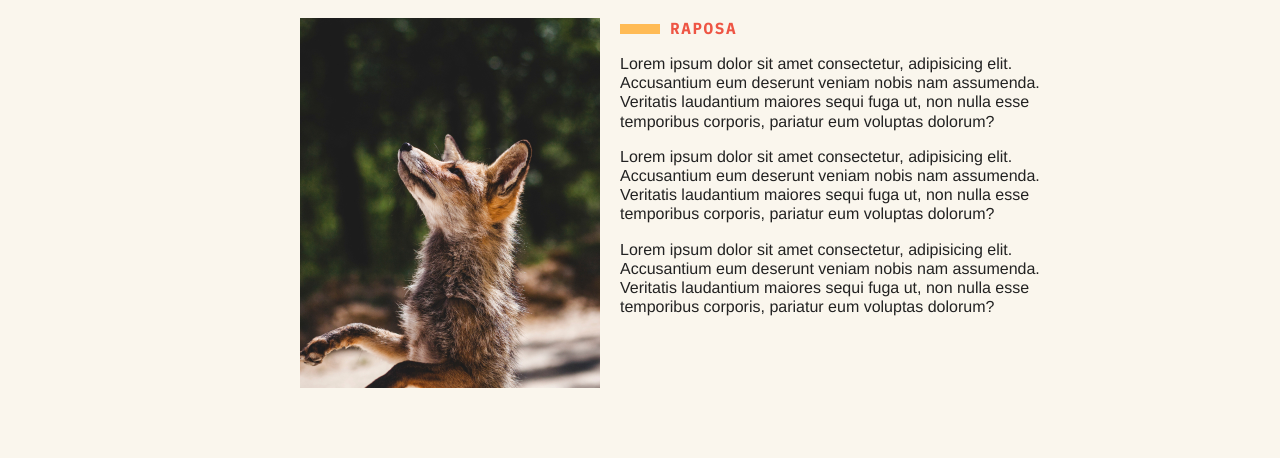
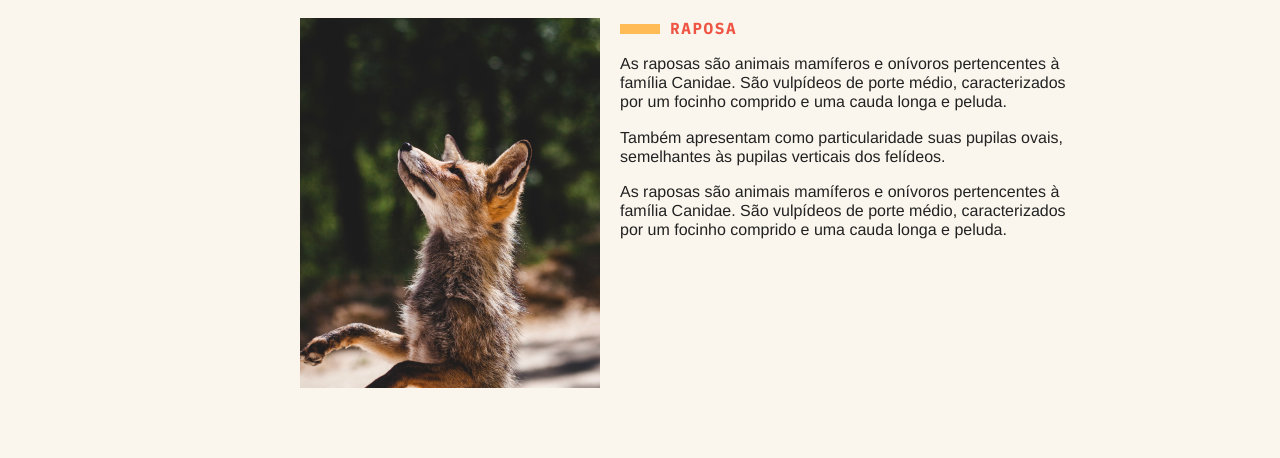
Before and after one commit to voteprogramablz/animais-fantasticos, a website built with webpack: page index.html in a window 1280 px wide. Shown: the part 342-800 px from the top of the page. Built offline with nearby package versions, Linux system fonts and the light colour scheme.

Commit message:
Alteração dos campos de informações dos animais

```diff
--- a/index.html
+++ b/index.html
@@ -53,39 +53,44 @@
             <div class="animais-descricao" data-tabContent="js-tabcontent">
                 <section data-anime='show-right'>
                     <h2>Raposa</h2>
-                    <p>Lorem ipsum dolor sit amet consectetur, adipisicing elit. Accusantium eum deserunt veniam nobis nam assumenda. Veritatis laudantium maiores sequi fuga ut, non nulla esse temporibus corporis, pariatur eum voluptas dolorum?</p>
-                    <p>Lorem ipsum dolor sit amet consectetur, adipisicing elit. Accusantium eum deserunt veniam nobis nam assumenda. Veritatis laudantium maiores sequi fuga ut, non nulla esse temporibus corporis, pariatur eum voluptas dolorum?</p>
-                    <p>Lorem ipsum dolor sit amet consectetur, adipisicing elit. Accusantium eum deserunt veniam nobis nam assumenda. Veritatis laudantium maiores sequi fuga ut, non nulla esse temporibus corporis, pariatur eum voluptas dolorum?</p>
+                    <p>As raposas são animais mamíferos e onívoros pertencentes à família Canidae. São vulpídeos de porte médio, caracterizados
+                        por um focinho comprido e uma cauda longa e peluda.</p>
+                      <p>Também apresentam como particularidade suas pupilas ovais, semelhantes às pupilas verticais dos felídeos.</p>
+                      <p>As raposas são animais mamíferos e onívoros pertencentes à família Canidae. São vulpídeos de porte médio, caracterizados
+                        por um focinho comprido e uma cauda longa e peluda.</p>
                 </section>
                 <section data-anime='show-down'>
                     <h2>Esquilo</h2>
-                    <p>Lorem ipsum dolor sit amet consectetur, adipisicing elit. Accusantium eum deserunt veniam nobis nam assumenda. Veritatis laudantium maiores sequi fuga ut, non nulla esse temporibus corporis, pariatur eum voluptas dolorum?</p>
-                    <p>Lorem ipsum dolor sit amet consectetur, adipisicing elit. Accusantium eum deserunt veniam nobis nam assumenda. Veritatis laudantium maiores sequi fuga ut, non nulla esse temporibus corporis, pariatur eum voluptas dolorum?</p>
-                    <p>Lorem ipsum dolor sit amet consectetur, adipisicing elit. Accusantium eum deserunt veniam nobis nam assumenda. Veritatis laudantium maiores sequi fuga ut, non nulla esse temporibus corporis, pariatur eum voluptas dolorum?</p>
+                    <p>Os esquilos pertencem a uma grande família de mamíferos roedores, de pequeno e médio porte, conhecida como Sciuridae. No Brasil, são também conhecidos como serelepe, caxinguelê, caxinxe, quatimirim, quatipuru, agutipuru ou acutipuru.</p>
+                    <p>Na Galiza e em algumas zonas de Portugal, também é conhecido por esquio. Os esquilos estão espalhados por quase todo o mundo, a maioria nas zonas de climas temperado ou tropical, mas também em algumas zonas de clima frio.</p>
+                    <p>Como todos os roedores, possui presas fortíssimas, com que roem facilmente sementes, principalmente bolotas.</p>
                 </section>
                 <section data-anime='show-right'>
                     <h2>Urso</h2>
-                    <p>Lorem ipsum dolor sit amet consectetur, adipisicing elit. Accusantium eum deserunt veniam nobis nam assumenda. Veritatis laudantium maiores sequi fuga ut, non nulla esse temporibus corporis, pariatur eum voluptas dolorum?</p>
-                    <p>Lorem ipsum dolor sit amet consectetur, adipisicing elit. Accusantium eum deserunt veniam nobis nam assumenda. Veritatis laudantium maiores sequi fuga ut, non nulla esse temporibus corporis, pariatur eum voluptas dolorum?</p>
-                    <p>Lorem ipsum dolor sit amet consectetur, adipisicing elit. Accusantium eum deserunt veniam nobis nam assumenda. Veritatis laudantium maiores sequi fuga ut, non nulla esse temporibus corporis, pariatur eum voluptas dolorum?</p>
+                    <p>Os Ursos (latim científico: Ursidae) constituem uma família de mamíferos plantígrados, da ordem Carnivora, geralmente de grande porte, contendo os ursos e os pandas. </p>
+                    <p>Embora classificado como urso, e logo após, como procionídeo, junto com o panda-vermelho, o panda-gigante foi recolocado dentro da família dos ursídeos devido às novas pesquisas genéticas.</p>
+                    <p> Algumas características comuns dos ursos são pelagem espessa, rabo curto, o olfato desenvolvido e as garras não retráteis. </p>
+                    <p>Os ursídeos são geralmente animais omnívoros, mas se alimentam principalmente de carne.</p>
                 </section>
                 <section data-anime='show-down'>
                     <h2>Lobo</h2>
-                    <p>Lorem ipsum dolor sit amet consectetur, adipisicing elit. Accusantium eum deserunt veniam nobis nam assumenda. Veritatis laudantium maiores sequi fuga ut, non nulla esse temporibus corporis, pariatur eum voluptas dolorum?</p>
-                    <p>Lorem ipsum dolor sit amet consectetur, adipisicing elit. Accusantium eum deserunt veniam nobis nam assumenda. Veritatis laudantium maiores sequi fuga ut, non nulla esse temporibus corporis, pariatur eum voluptas dolorum?</p>
-                    <p>Lorem ipsum dolor sit amet consectetur, adipisicing elit. Accusantium eum deserunt veniam nobis nam assumenda. Veritatis laudantium maiores sequi fuga ut, non nulla esse temporibus corporis, pariatur eum voluptas dolorum?</p>
+                    <p>O lobo é uma espécie de mamífero canídeo do gênero Canis, da família dos cães e raposas.</p>
+                    <p>É um sobrevivente da Era do Gelo, originário do Pleistoceno Superior, cerca de 300 mil anos atrás.</p>
+                    <p>Está dividido em 4 espécies: lobo-cinzento (Canis lupus), lobo-dourado (Canis anthus), lobo-vermelho (Canis rufus) e lobo-etíope (Canis simensis),embora os cientistas atualmente debatam se o lobo-etíope seria um verdadeiro lobo ou um membro da família dos chacais-dourados.</p>
+                    <p>Dessas espécies, o lobo-cinzento é a maior delas e também de todos os membros remanescentes selvagens da família canidae</p>
                 </section>
                 <section data-anime='show-right'>
                     <h2>Macaco</h2>
-                    <p>Lorem ipsum dolor sit amet consectetur, adipisicing elit. Accusantium eum deserunt veniam nobis nam assumenda. Veritatis laudantium maiores sequi fuga ut, non nulla esse temporibus corporis, pariatur eum voluptas dolorum?</p>
-                    <p>Lorem ipsum dolor sit amet consectetur, adipisicing elit. Accusantium eum deserunt veniam nobis nam assumenda. Veritatis laudantium maiores sequi fuga ut, non nulla esse temporibus corporis, pariatur eum voluptas dolorum?</p>
-                    <p>Lorem ipsum dolor sit amet consectetur, adipisicing elit. Accusantium eum deserunt veniam nobis nam assumenda. Veritatis laudantium maiores sequi fuga ut, non nulla esse temporibus corporis, pariatur eum voluptas dolorum?</p>
+                    <p>Macaco é um termo de origem africana (provavelmente do banto makako) utilizado como designação comum a todas as espécies de símios ou primatas antropoides.</p>
+                    <p>É aplicada restritivamente no Brasil aos cebídeos (ou macacos do Novo Mundo) em geral. No sentido estrito, "macaco" refere-se às espécies de primatas pertencentes ao género Macaca.</p>
+                    <p>A designação mico se origina, segundo o Dicionário Aurélio, do caraíba (karib) continental. É bastante usada no Brasil, onde costuma aplicar-se às espécies do gênero Cebus, no Sul, e às espécies de pequeno porte, ou saguis, no Norte.</p>
                 </section>
                 <section data-anime='show-down'>
                     <h2>Leão</h2>
-                    <p>Lorem ipsum dolor sit amet consectetur, adipisicing elit. Accusantium eum deserunt veniam nobis nam assumenda. Veritatis laudantium maiores sequi fuga ut, non nulla esse temporibus corporis, pariatur eum voluptas dolorum?</p>
-                    <p>Lorem ipsum dolor sit amet consectetur, adipisicing elit. Accusantium eum deserunt veniam nobis nam assumenda. Veritatis laudantium maiores sequi fuga ut, non nulla esse temporibus corporis, pariatur eum voluptas dolorum?</p>
-                    <p>Lorem ipsum dolor sit amet consectetur, adipisicing elit. Accusantium eum deserunt veniam nobis nam assumenda. Veritatis laudantium maiores sequi fuga ut, non nulla esse temporibus corporis, pariatur eum voluptas dolorum?</p>
+                    <p>O leão [feminino: leoa] (nome científico: Panthera leo) é uma espécie de mamífero carnívoro do gênero Panthera e da família Felidae.</p>
+                    <p>A espécie é atualmente encontrada na África subsaariana e na Ásia, com uma única população remanescente em perigo, no Parque Nacional da Floresta de Gir, Gujarat, Índia. </p>
+                    <p>Foi extinto na África do Norte e no Sudoeste Asiático em tempos históricos, e até o Pleistoceno Superior, há cerca de 10 000 anos, era o mais difundido grande mamífero terrestre depois dos humanos, sendo encontrado na maior parte da África, em muito da Eurásia, da Europa Ocidental à Índia, e na América, do Yukon ao México. </p>
+                    <p>É uma dos quatro grandes felinos, com alguns machos excedendo 250 quilogramas em peso, sendo o segundo maior felino recente depois do tigre.</p>
                 </section>
             </div>
         </section>
```
